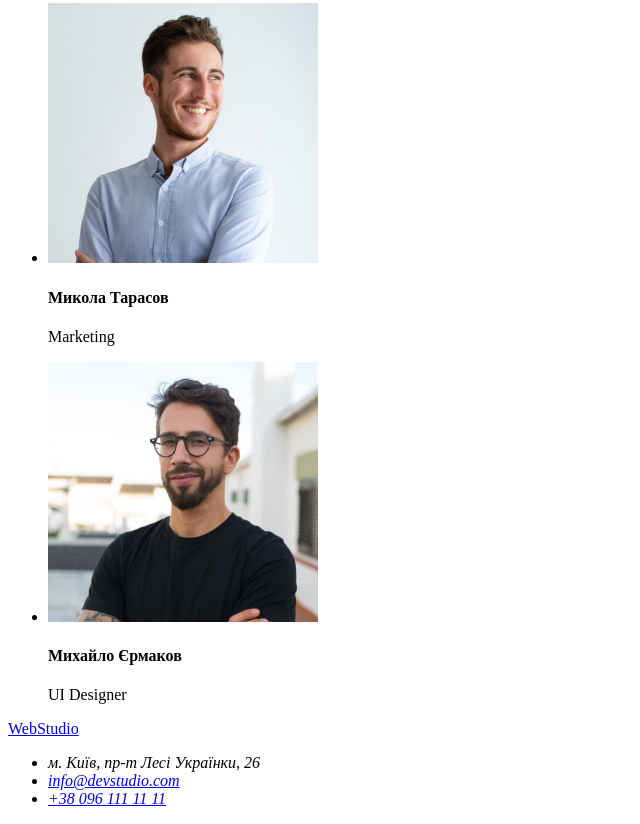
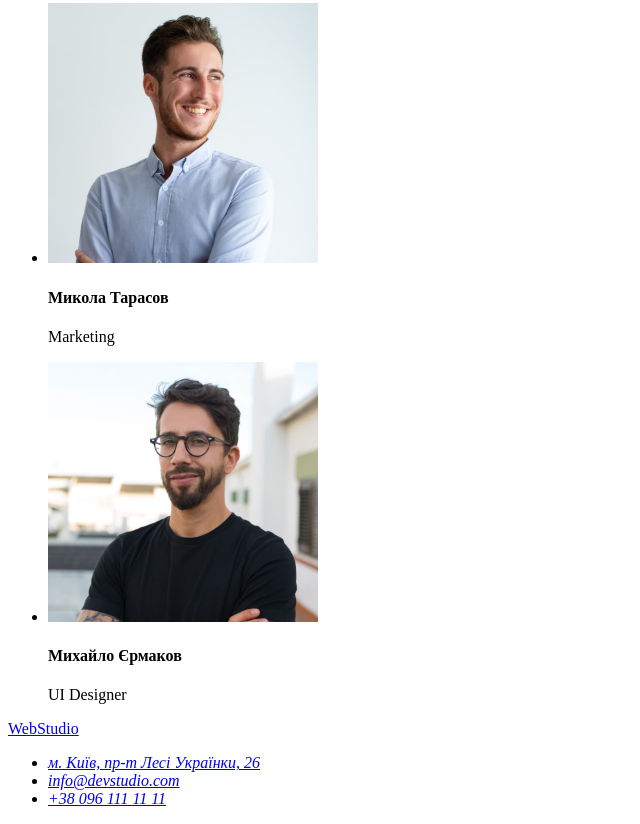
Before and after one commit to Soulfire810/goit-markup-hw-01, a plain HTML site: page index.html in a window 1280 px wide. Shown: the part 2335-3159 px from the top of the page, without its empty margins (0-640 px from the left). Drawn offline with Linux system fonts and the light colour scheme.

Commit message:
Upload refference on Google for address

```diff
--- a/index.html
+++ b/index.html
@@ -94,7 +94,9 @@
       <a href="/index.html">WebStudio</a>
       <address>
         <ul>
-          <li>м. Київ, пр-т Лесі Українки, 26</li>
+          <li>
+            <a href="https://goo.gl/maps/pBSv2KN1aqMimwbX7">м. Київ, пр-т Лесі Українки, 26</a>
+          </li>
           <li><a href="mailto:info@devstudio.com">info@devstudio.com</a></li>
           <li><a href="tel:+380961111111">+38 096 111 11 11</a></li>
         </ul>
```
